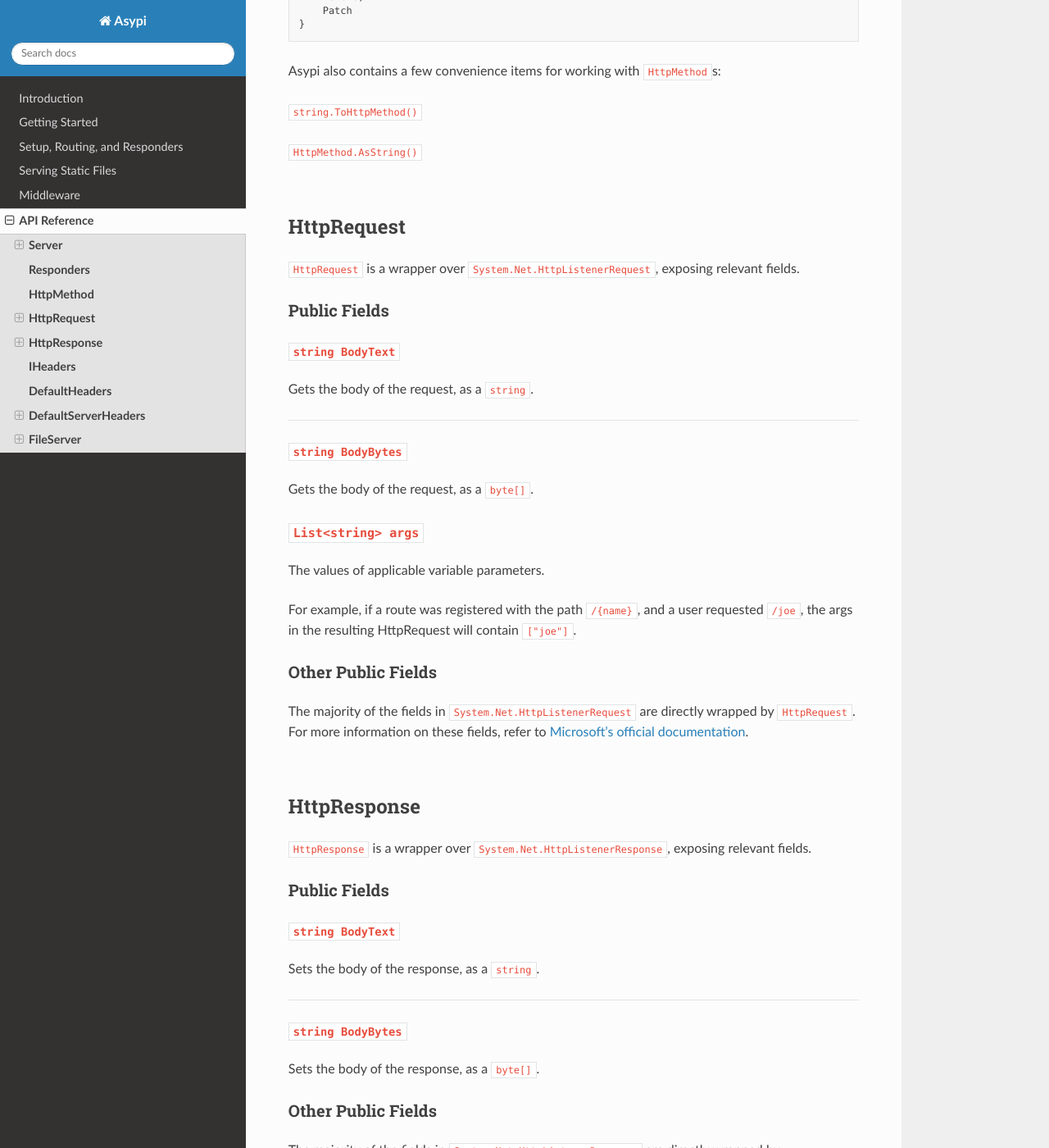
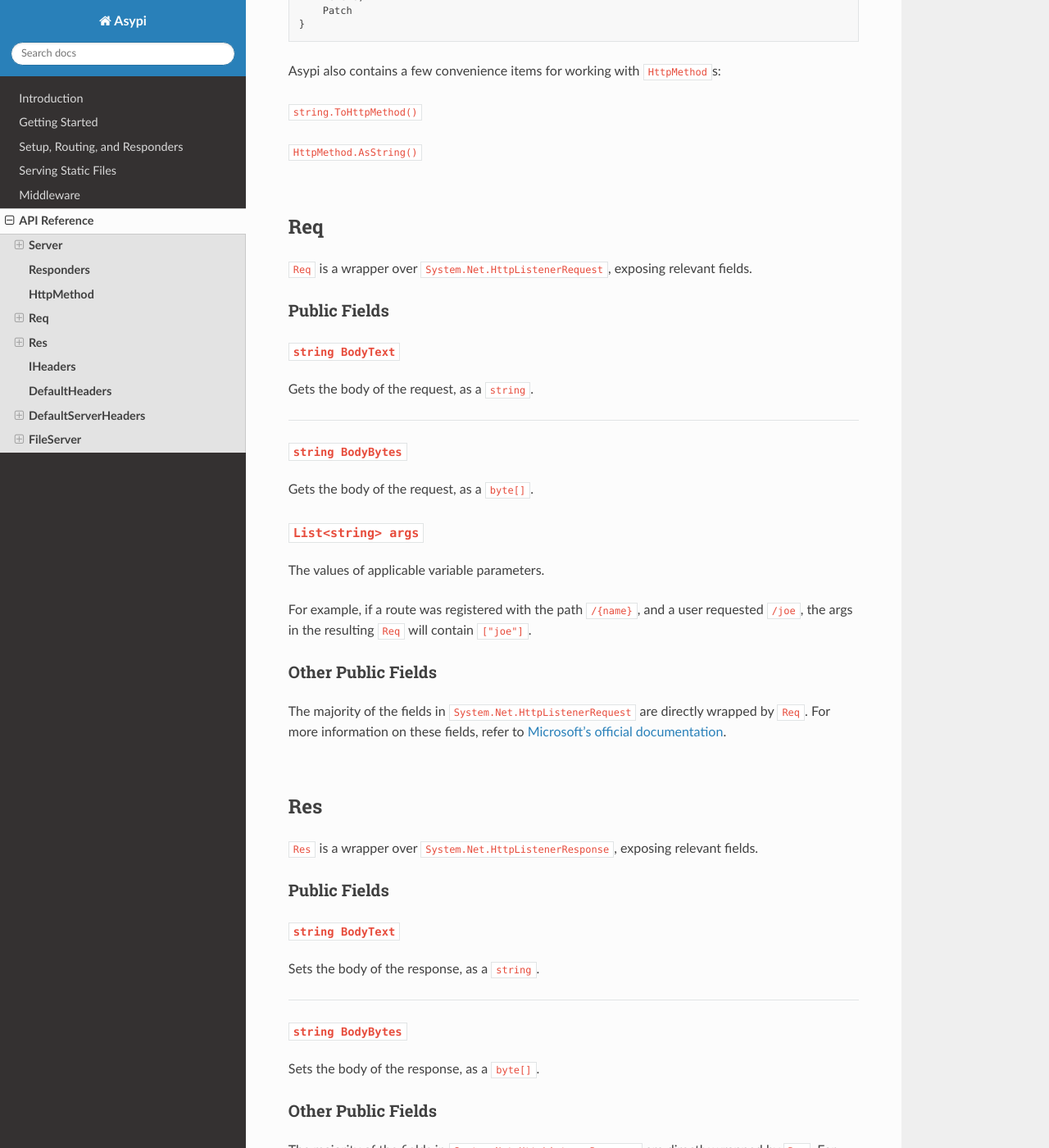
Before and after one commit to oldstork/asypi, a Sphinx documentation site: the page built from docs/source/api_reference.md, in a window 1280 px wide and 1400 px high, scrolled down 4153 px. Shown: the whole window at 82% size. Built offline with Sphinx 7.4.7 and the Read the Docs theme 2.0.0, drawn with Linux system fonts in a browser that asks for light colours; some of the changed text lies outside the part shown.

Commit message:
Changed HttpRequest to Req and HttpResponse to Res Fixed a documentation example

````diff
--- a/docs/source/api_reference.md
+++ b/docs/source/api_reference.md
@@ -143,8 +143,8 @@ Under the hood, all requests in Asypi are handled by a responder with the follow
 
 ```C#
 public delegate void Responder(
-    HttpRequest request,
-    HttpResponse response
+    Req request,
+    Res response
 );
 ```
 
@@ -152,10 +152,10 @@ However, for convenience, simplified responders are also generally accepted. The
 
 ```C#
 public delegate string SimpleTextResponder();
-public delegate string ComplexTextResponder(HttpRequest req, HttpResponse res);
+public delegate string ComplexTextResponder(Req req, Res res);
 ```
 
-Under the hood, each of these are wrapped by a `Responder` that sets the body of the `HttpResponse` to the string output of the simplified responder, sets content type to a separately provided value, and sets headers.
+Under the hood, each of these are wrapped by a `Responder` that sets the body of the `Res` to the string output of the simplified responder, sets content type to a separately provided value, and sets headers.
 
 <br />
 <br />
@@ -182,9 +182,9 @@ Asypi also contains a few convenience items for working with `HttpMethod`s:
 <br />
 <br />
 
-## **HttpRequest**
+## **Req**
 
-`HttpRequest` is a wrapper over `System.Net.HttpListenerRequest`, exposing relevant fields.
+`Req` is a wrapper over `System.Net.HttpListenerRequest`, exposing relevant fields.
 
 ### Public Fields
 
@@ -202,18 +202,18 @@ Gets the body of the request, as a `byte[]`.
 
 The values of applicable variable parameters.
 
-For example, if a route was registered with the path `/{name}`, and a user requested `/joe`, the args in the resulting HttpRequest will contain `["joe"]`.
+For example, if a route was registered with the path `/{name}`, and a user requested `/joe`, the args in the resulting `Req` will contain `["joe"]`.
 
 ### Other Public Fields
 
-The majority of the fields in `System.Net.HttpListenerRequest` are directly wrapped by `HttpRequest`. For more information on these fields, refer to [Microsoft's official documentation](https://docs.microsoft.com/en-us/dotnet/api/system.net.httplistenerrequest?view=net-5.0).
+The majority of the fields in `System.Net.HttpListenerRequest` are directly wrapped by `Req`. For more information on these fields, refer to [Microsoft's official documentation](https://docs.microsoft.com/en-us/dotnet/api/system.net.httplistenerrequest?view=net-5.0).
 
 <br />
 <br />
 
-## **HttpResponse**
+## **Res**
 
-`HttpResponse` is a wrapper over `System.Net.HttpListenerResponse`, exposing relevant fields.
+`Res` is a wrapper over `System.Net.HttpListenerResponse`, exposing relevant fields.
 
 ### Public Fields
 
@@ -229,7 +229,7 @@ Sets the body of the response, as a `byte[]`.
 
 ### Other Public Fields
 
-The majority of the fields in `System.Net.HttpListenerResponse` are directly wrapped by `HttpResponse`. For more information on these fields, refer to [Microsoft's official documentation](https://docs.microsoft.com/en-us/dotnet/api/system.net.httplistenerresponse?view=net-5.0).
+The majority of the fields in `System.Net.HttpListenerResponse` are directly wrapped by `Res`. For more information on these fields, refer to [Microsoft's official documentation](https://docs.microsoft.com/en-us/dotnet/api/system.net.httplistenerresponse?view=net-5.0).
 
 <br />
 <br />
````
Also changed, not shown: README.md (+1 -1 lines), docs/source/middleware.md (+2 -2 lines), docs/source/setup_routing_responders.md (+3 -3 lines), docs/source/static_files.md (+1 -1 lines), 9 other files.
